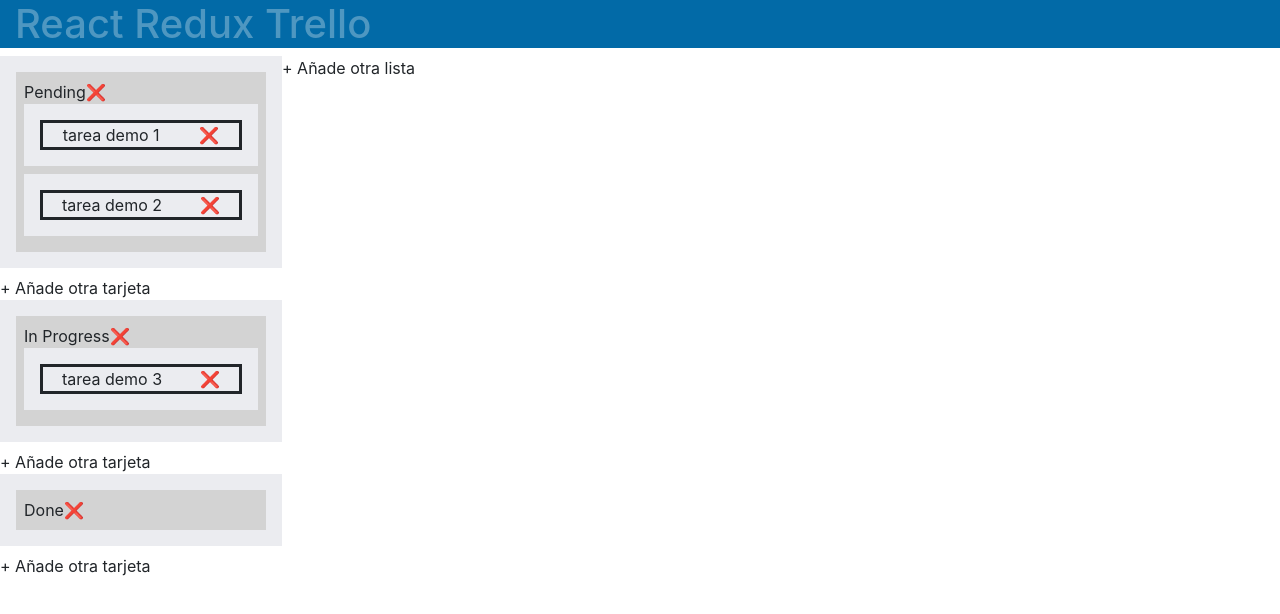
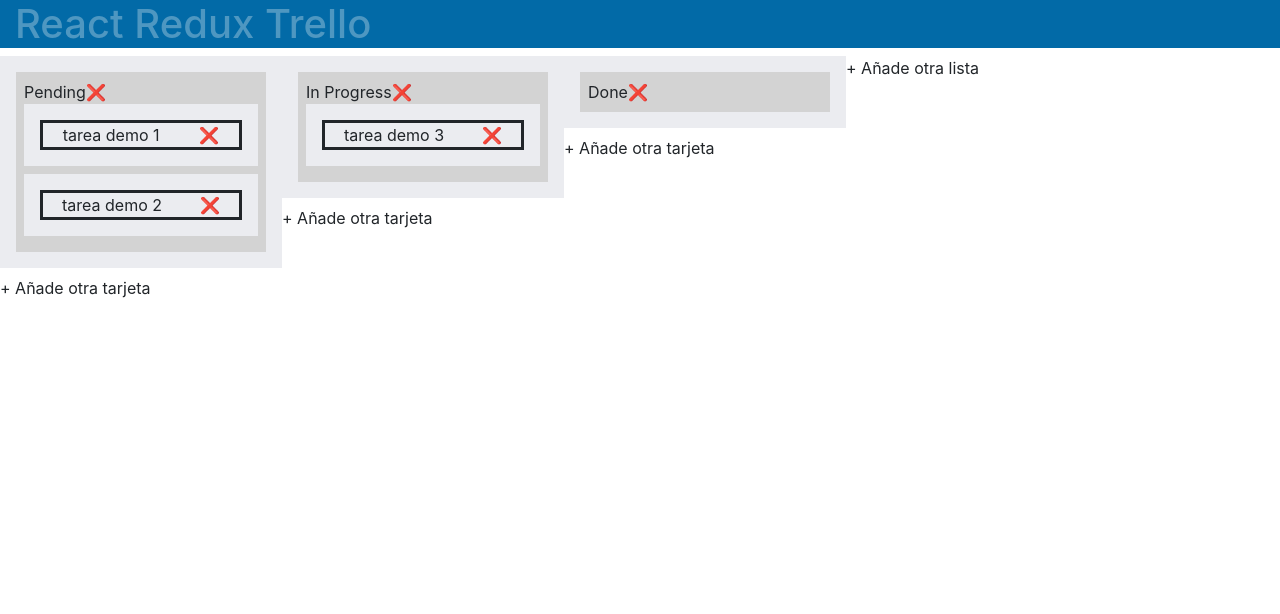
Before and after one commit to xavierventeo/react-redux-trello, a React (Create React App) app: page / in a window 1280 px wide. Shown: the top 614 px of the page. Built offline with nearby package versions, Linux system fonts and the light colour scheme.

Commit message:
Added Bootstrap flexbox

```diff
--- a/src/components/Board.jsx
+++ b/src/components/Board.jsx
@@ -34,7 +34,7 @@
       <DragDropContext onDragEnd={onDragEnd}>
         <Droppable droppableId="lists" direction="horizontal" type="LIST">
         { (provided) => (
-          <div key="lists" {...provided.droppableProps} ref={provided.innerRef}>
+          <div key="lists" className="d-flex flex-row" {...provided.droppableProps} ref={provided.innerRef}>
             { (props.lists).map( (list, index) => (
               <List key={list.id} list={list} listIndex={index}/>
             ))}
```
